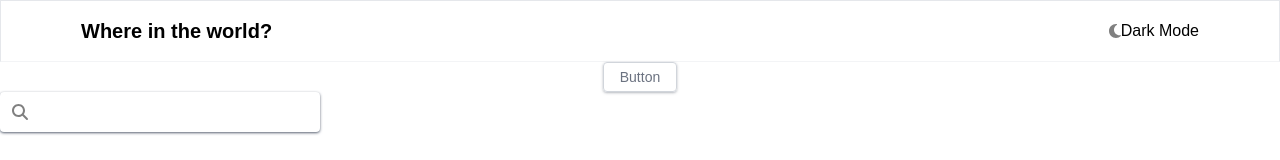
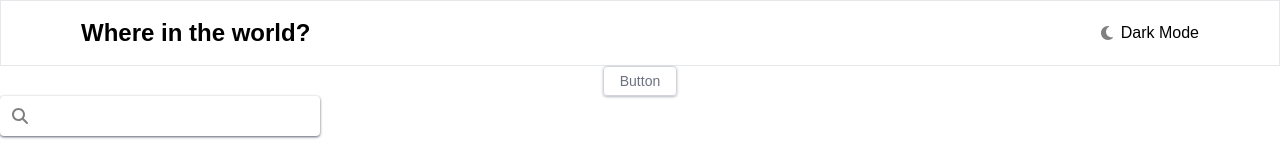
Before and after one commit to giwangdk/Rest-Countries-ReactJS, a React (Create React App) app: page / in a window 1280 px wide. Shown: the top 160 px of the page. Built offline with nearby package versions, Linux system fonts and the light colour scheme.

Commit message:
styling navbar

```diff
--- a/src/components/atoms/Toggle/index.jsx
+++ b/src/components/atoms/Toggle/index.jsx
@@ -8,7 +8,7 @@ function Toggle() {
   return (
     <div className="flex items-center">
       <FontAwesomeIcon icon={faMoon} color="gray" />
-      <p>Dark Mode</p>
+      <p className="ml-2">Dark Mode</p>
     </div>
   );
 }
--- a/src/components/molecules/Navbar/index.jsx
+++ b/src/components/molecules/Navbar/index.jsx
@@ -4,8 +4,8 @@ import { Toggle } from "../../atoms";
 
 function Navbar() {
   return (
-    <div className="border border-b-gray-100">
-      <div className="container flex justify-between items-center mx-auto p-4 px-20">
+    <div className="border border-b-gray-200">
+      <div className="container flex justify-between items-center mx-auto py-4 ">
         <div className="nav-brand">
           <h1 className="font-bold">Where in the world?</h1>
         </div>
--- a/src/index.css
+++ b/src/index.css
@@ -12,5 +12,9 @@ body {
 }
 
 h1{
-  @apply text-xl
+  @apply text-2xl
 }
+
+.container{
+  @apply px-20
+}
```
